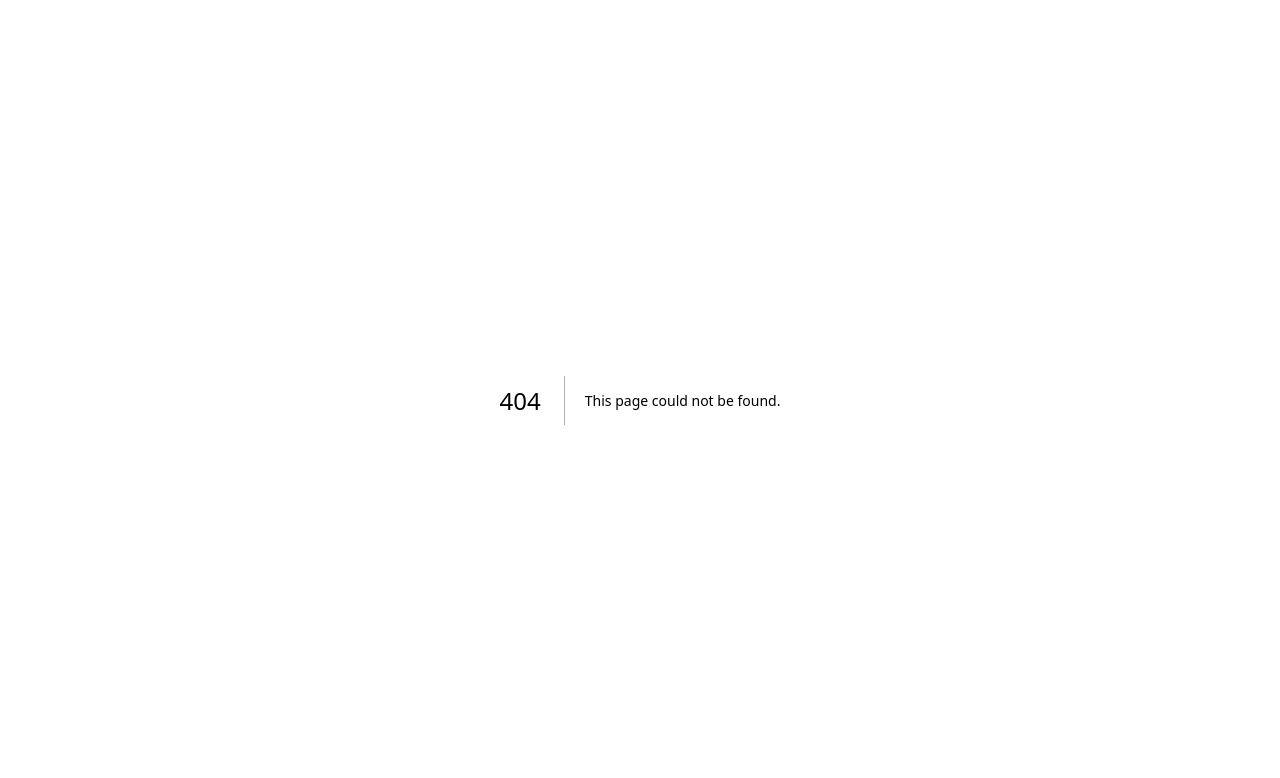
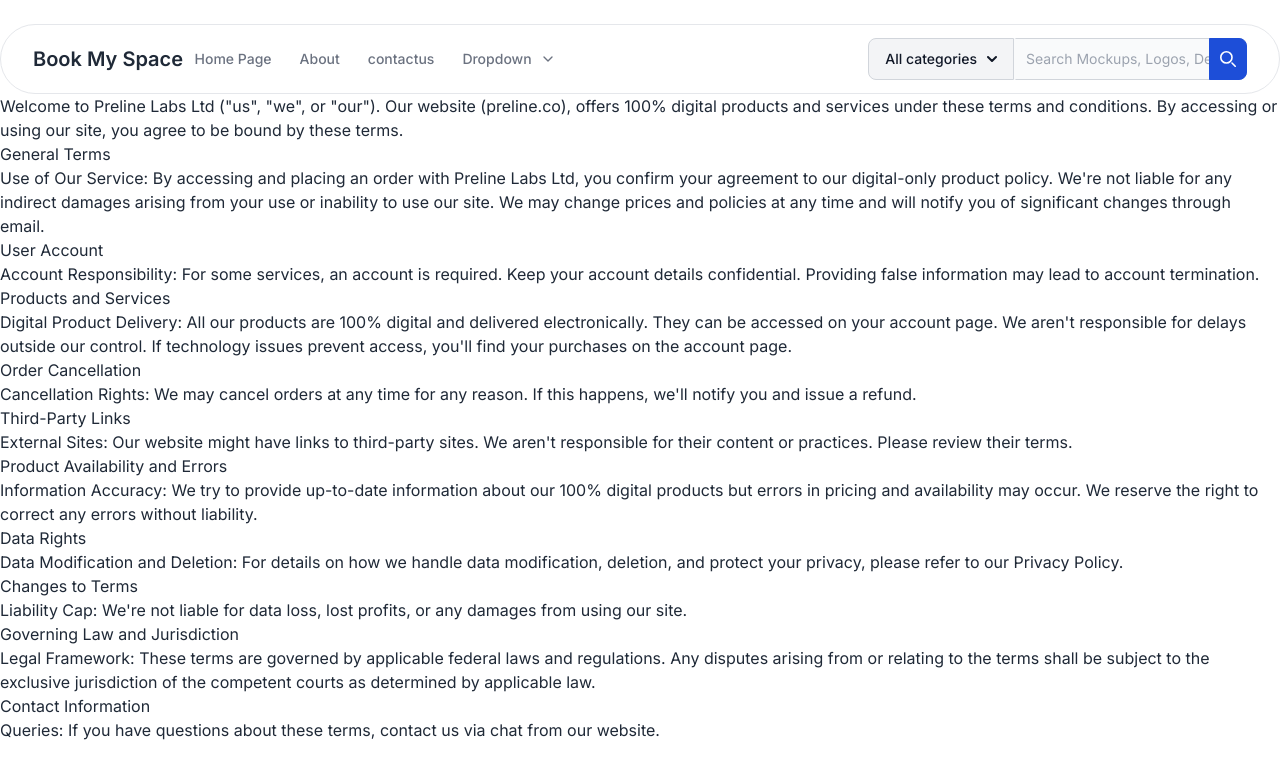
Before and after one commit to Anonymousindex017/BookMySpace, a Next.js app in the folder frontend/: page /termandcondition in a window 1280 px wide. Before the commit this address had no page. Shown: the top 778 px of the page. Built offline with nearby package versions, Linux system fonts and the light colour scheme.

Commit message:
termandcondition

```diff
--- a/frontend/src/app/(main)/signup/page.jsx
+++ b/frontend/src/app/(main)/signup/page.jsx
@@ -30,7 +30,9 @@
       email: '',
       contact: '',
       password: '',
-      cpassword: ''
+      cpassword: '',
+      rememberme:''
+
     },
     onSubmit: (values) => {
       console.log(values);
@@ -350,9 +352,10 @@
                   <div className="flex items-center">
                     <div className="flex">
                       <input
-                        id="remember-me"
-                        name="remember-me"
+                        id="rememberme"
                         type="checkbox"
+                        onChange={signupForm.handleChange}
+                        value={signupForm.values.rememberme}
                         className="shrink-0 mt-0.5 border-gray-200 rounded text-blue-600 pointer-events-none focus:ring-blue-500 dark:bg-gray-800 dark:border-gray-700 dark:checked:bg-blue-500 dark:checked:border-blue-500 dark:focus:ring-offset-gray-800"
                       />
                     </div>
@@ -364,7 +367,7 @@
                         I accept the{" "}
                         <a
                           className="text-blue-600 decoration-2 hover:underline font-medium dark:focus:outline-none dark:focus:ring-1 dark:focus:ring-gray-600"
-                          href="#"
+                          href="/termandcondition"
                         >
                           Terms and Conditions
                         </a>
--- /dev/null
+++ b/frontend/src/app/(main)/termandcondition/page.jsx
@@ -0,0 +1,90 @@
+import React from 'react'
+
+const termAndCondition = () => {
+  return (
+    <div>
+<ul>
+    <li>
+        <p>Welcome to Preline Labs Ltd ("us", "we", or "our"). Our website (preline.co), offers 100% digital products and services under these terms and conditions. By accessing or using our site, you agree to be bound by these terms.</p>
+
+    </li>
+    <li>
+    <h3>
+    General Terms
+            </h3>
+Use of Our Service: By accessing and placing an order with Preline Labs Ltd, you confirm your agreement to our digital-only product policy. We're not liable for any indirect damages arising from your use or inability to use our site. We may change prices and policies at any time and will notify you of significant changes through email.
+
+
+    </li>
+    <li>
+    <h3>
+    User Account
+            </h3>
+Account Responsibility: For some services, an account is required. Keep your account details confidential. Providing false information may lead to account termination.
+    </li>
+    <li>
+    <h3>
+    Products and Services
+            </h3>
+Digital Product Delivery: All our products are 100% digital and delivered electronically. They can be accessed on your account page. We aren't responsible for delays outside our control. If technology issues prevent access, you'll find your purchases on the account page.
+
+    </li>
+    <li>
+    <h3>
+    Order Cancellation
+            </h3>
+Cancellation Rights: We may cancel orders at any time for any reason. If this happens, we'll notify you and issue a refund.
+
+    </li>
+    <li>
+    <h3>
+
+    Third-Party Links
+            </h3>
+External Sites: Our website might have links to third-party sites. We aren't responsible for their content or practices. Please review their terms.
+
+    </li>
+    <li>
+        <h3>
+
+    Product Availability and Errors
+        </h3>
+Information Accuracy: We try to provide up-to-date information about our 100% digital products but errors in pricing and availability may occur. We reserve the right to correct any errors without liability.
+
+
+    </li>
+    <li>
+    <h3>Data Rights</h3>
+Data Modification and Deletion: For details on how we handle data modification, deletion, and protect your privacy, please refer to our Privacy Policy.
+
+    </li>
+
+    <li>
+   <h3> Changes to Terms</h3>
+Liability Cap: We're not liable for data loss, lost profits, or any damages from using our site.
+
+    </li>
+    <li>
+    <h3>Governing Law and Jurisdiction</h3>
+Legal Framework: These terms are governed by applicable federal laws and regulations. Any disputes arising from or relating to the terms shall be subject to the exclusive jurisdiction of the competent courts as determined by applicable law.
+    </li>
+    <li>
+        <h3>Contact Information</h3>
+Queries: If you have questions about these terms, contact us via chat from our website.
+    </li>
+</ul>
+
+
+
+
+
+
+
+
+
+
+    </div>
+  )
+}
+
+export default termAndCondition;
--- a/frontend/src/app/admin/account/page.jsx
+++ b/frontend/src/app/admin/account/page.jsx
@@ -2,7 +2,8 @@
 
 const account = () => {
   return (
-    <div>account</div>
+    <div>
+    </div>
   )
 }
 
```
